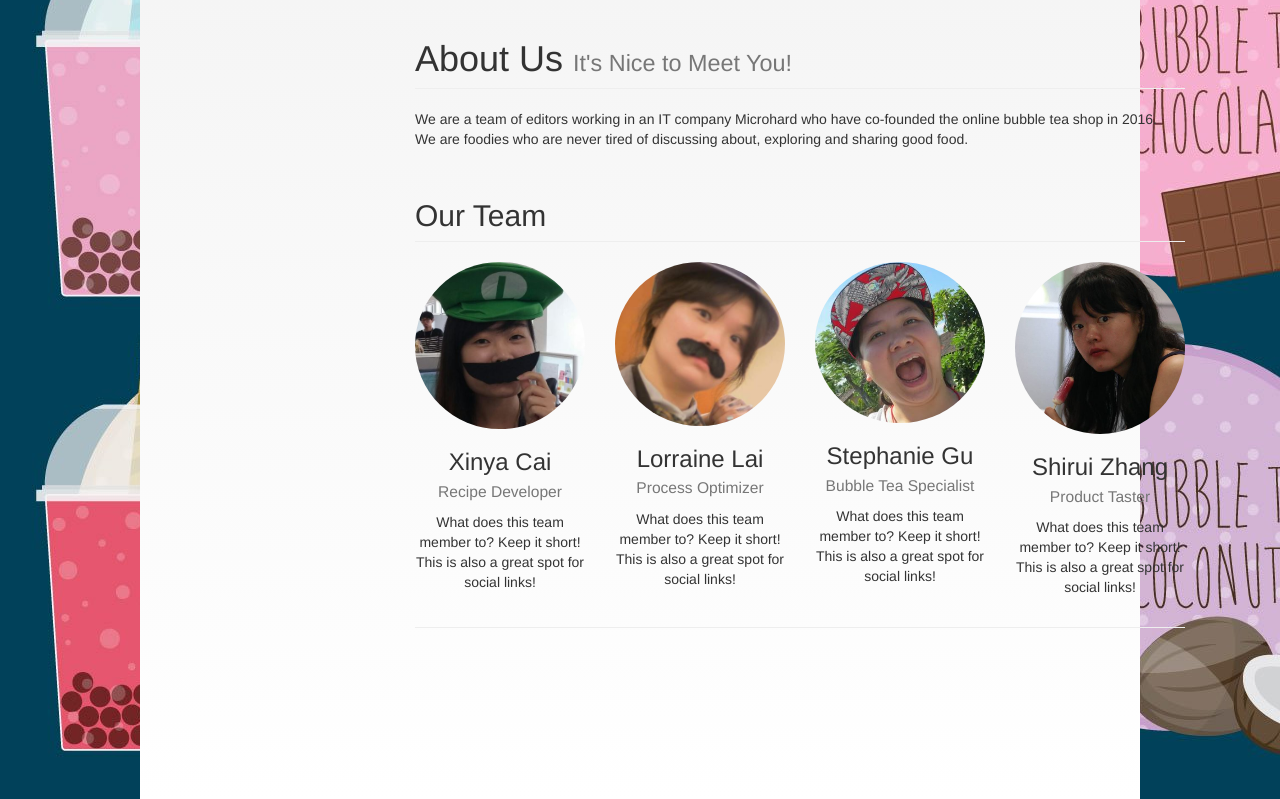
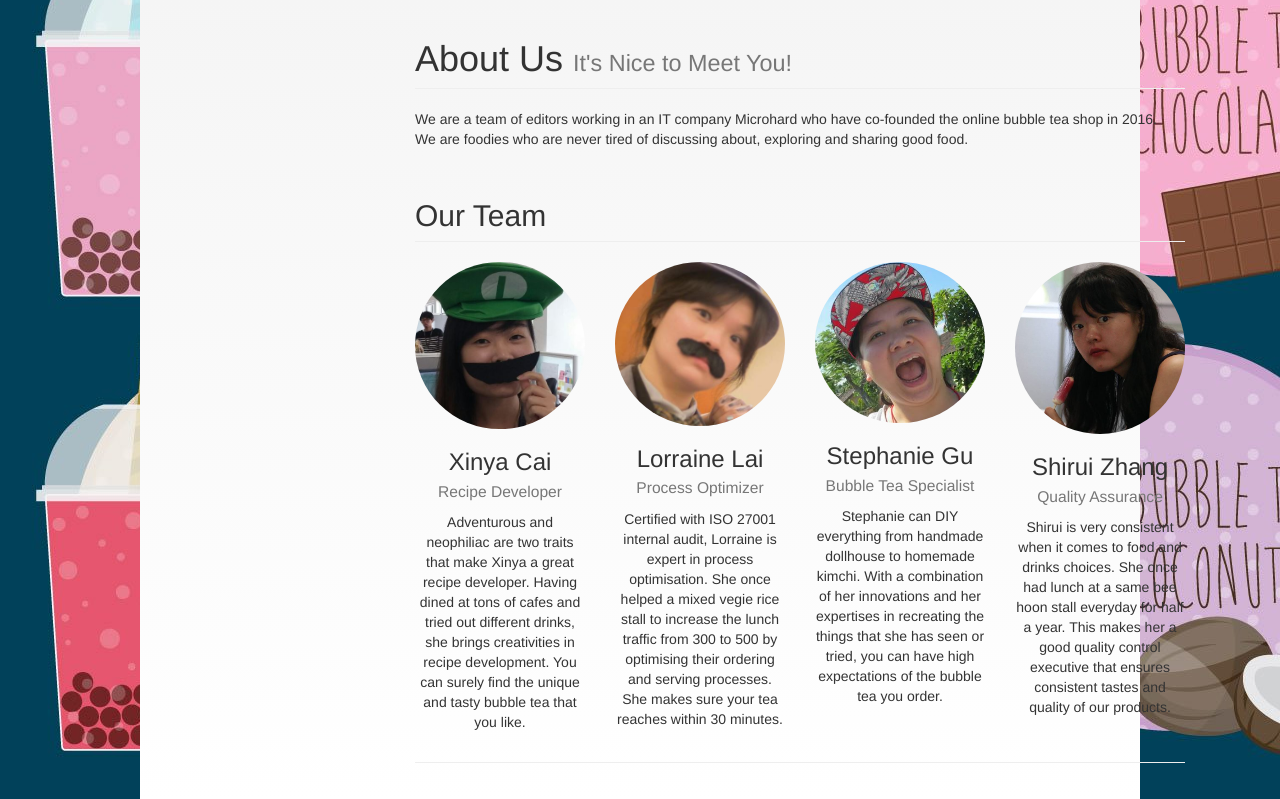
Before and after one commit to shishi509/online-bubble-tea-site, a PHP site: page /about_us.php in a window 1280 px wide. Shown: the part 171-970 px from the top of the page. Run offline with PHP 8.4, Linux system fonts and the light colour scheme.

Commit message:
added content

```diff
--- a/about_us.php
+++ b/about_us.php
@@ -59,28 +59,28 @@
                 <h3>Xinya Cai<br>
                     <small>Recipe Developer</small>
                 </h3>
-                <p>What does this team member to? Keep it short! This is also a great spot for social links!</p>
+                <p>Adventurous and neophiliac are two traits that make Xinya a great recipe developer. Having dined at tons of cafes and tried out different drinks, she brings creativities in recipe development. You can surely find the unique and tasty bubble tea that you like.</p>
             </div>
             <div class="col-lg-4 col-sm-6 text-center">
                 <img class="img-circle img-responsive img-center" src="images/aboutusL.jpg" alt="">
                 <h3>Lorraine Lai<br>
                     <small>Process Optimizer</small>
                 </h3>
-                <p>What does this team member to? Keep it short! This is also a great spot for social links!</p>
+                <p>Certified with ISO 27001 internal audit, Lorraine is expert in process optimisation. She once helped a mixed vegie rice stall to increase the lunch traffic from 300 to 500 by optimising their ordering and serving processes. She makes sure your tea reaches within 30 minutes. </p>
             </div>
             <div class="col-lg-4 col-sm-6 text-center">
                 <img class="img-circle img-responsive img-center" src="images/aboutusS.jpg" alt="">
                 <h3>Stephanie Gu<br>
                     <small>Bubble Tea Specialist</small>
                 </h3>
-                <p>What does this team member to? Keep it short! This is also a great spot for social links!</p>
+                <p>Stephanie can DIY everything from handmade dollhouse to homemade kimchi. With a combination of her innovations and her expertises in recreating the things that she has seen or tried, you can have high expectations of the bubble tea you order. </p>
             </div>
             <div class="col-lg-4 col-sm-6 text-center">
                 <img class="img-circle img-responsive img-center" src="images/aboutusZ.jpg" alt="">
                 <h3>Shirui Zhang<br>
-                    <small>Product Taster</small>
+                    <small>Quality Assurance</small>
                 </h3>
-                <p>What does this team member to? Keep it short! This is also a great spot for social links!</p>
+                <p>Shirui is very consistent when it comes to food and drinks choices. She once had lunch at a same bee hoon stall everyday for half a year. This makes her a good quality control executive that ensures consistent tastes and quality of our products. </p>
             </div>
         </div>
 
```
